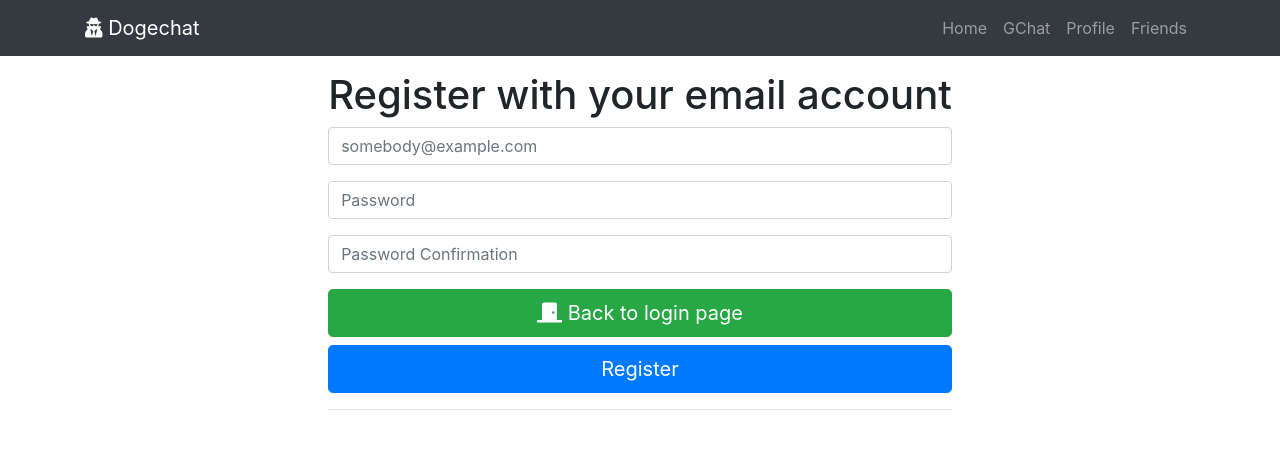
After one commit to kylelin12/GodDogs, a Python web app: template GodDogs/templates/register.html in a window 1280 px wide. The commit adds this page. Shown: the top 449 px of the page. Run offline with Jinja, Linux system fonts and the light colour scheme; the template is opened without the code that fills it, so the values that code supplies are empty; some libraries are stand-ins or nearby versions.

Commit message:
Login and register page added. No functionality yet

```diff
--- a/GodDogs/devlog.txt
+++ b/GodDogs/devlog.txt
@@ -3,3 +3,6 @@ Git out of here landy
 
 linKyle -- 2018-05-22 10:15:10
 Added routes for most things. Added fancy buttons to profile page and added examples + placeholders for each page.
+
+linKyle -- 2018-05-22 10:56:32
+Login and register page added. No functionality yet
--- /dev/null
+++ b/GodDogs/static/css/logister.css
@@ -0,0 +1,5 @@
+.form-logister {
+    min-width: 600px;
+    margin: 15px auto;
+    text-align: center;
+}
--- a/GodDogs/templates/frame.html
+++ b/GodDogs/templates/frame.html
@@ -48,21 +48,23 @@
             <li class="nav-item">
               <a class="nav-link" href="{{url_for('friendslist')}}">Friends</a>
             </li>
+            {% block showlog %}
                 {% if true %}
                 <li class="nav-item">
-                <a class="btn btn-success btn-md" href="#">
+                    <a class="btn btn-success btn-md" href="{{url_for('login')}}">
                         <i class="fas fa-door-closed"></i>
                         Login
                     </a>
                 </li>
                 {% else %}
                 <li class="nav-item">
-                <a class="btn btn-danger btn-md" href="#">
+                    <a class="btn btn-danger btn-md" href="{{url_for('logout')}}">
                         <i class="fas fa-door-open"></i>
                         Logout
                     </a>
                 </li>
                 {% endif %}
+            {% endblock %}
           </ul>
         </div>
       </div>
--- /dev/null
+++ b/GodDogs/templates/login.html
@@ -0,0 +1,3 @@
+{% extends 'logister.html' %}
+
+{% block title %}Login{% endblock %}
--- /dev/null
+++ b/GodDogs/templates/logister.html
@@ -0,0 +1,38 @@
+{% extends 'frame.html' %}
+
+{% block styles %}
+<link href="{{url_for('static', filename='css/logister.css')}}" rel="stylesheet">
+{% endblock %}
+
+{% block showlog %}
+{% endblock %}
+
+{% block body %}
+<div class="container">
+    <div class="row">
+        <div class="form-wrap form-logister">
+            <h1>{% block regiorno %}Log in{% endblock %} with your email account</h1>
+            <form role="form" autocomplete="off">
+                <div class="form-group">
+                    <label for="email" class="sr-only">Email</label>
+                    <input type="email" name="email" id="email" class="form-control" placeholder="somebody@example.com">
+                </div>
+                <div class="form-group">
+                    <label for="key" class="sr-only">Password</label>
+                    <input type="password" name="key" id="key" class="form-control" placeholder="Password">
+                </div>
+                {% block loginorno %}
+                <a class="btn btn-success btn-lg btn-block" href="{{url_for('register')}}">
+                    <i class="far fa-edit"></i>
+                    Go to registration page
+                </a>
+                <input type="submit" id="btn-login" class="btn btn-primary btn-lg btn-block" value="Log in">
+                {% endblock %}
+            </form>
+            <hr>
+        </div>
+    </div>
+    <!-- /.row -->
+</div>
+<!-- /.container -->
+{% endblock %}
--- /dev/null
+++ b/GodDogs/templates/register.html
@@ -0,0 +1,17 @@
+{% extends 'logister.html' %}
+
+{% block title %}Register{% endblock %}
+
+{% block regiorno %}Register{% endblock %}
+
+{% block loginorno %}
+<div class="form-group">
+    <label for="key-confirm" class="sr-only">Password</label>
+    <input type="password" name="key-confirm" id="key-confirm" class="form-control" placeholder="Password Confirmation">
+</div>
+<a class="btn btn-success btn-lg btn-block" href="{{url_for('login')}}">
+    <i class="fas fa-door-closed"></i>
+    Back to login page
+</a>
+<input type="submit" id="btn-register" class="btn btn-primary btn-lg btn-block" value="Register">
+{% endblock %}
```
Also changed, not shown: GodDogs/__init__.py (+16 -1 lines). Lines whose indentation alone changed are shown as unchanged.
